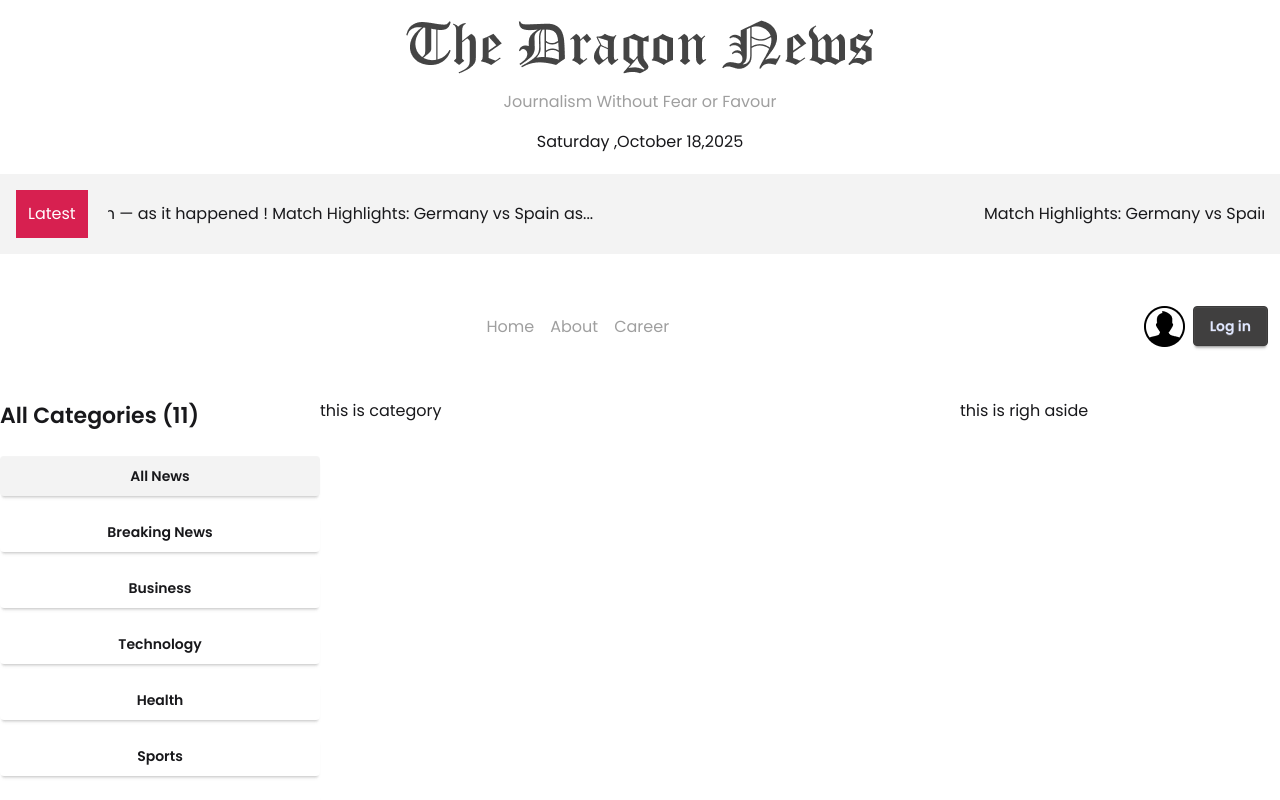
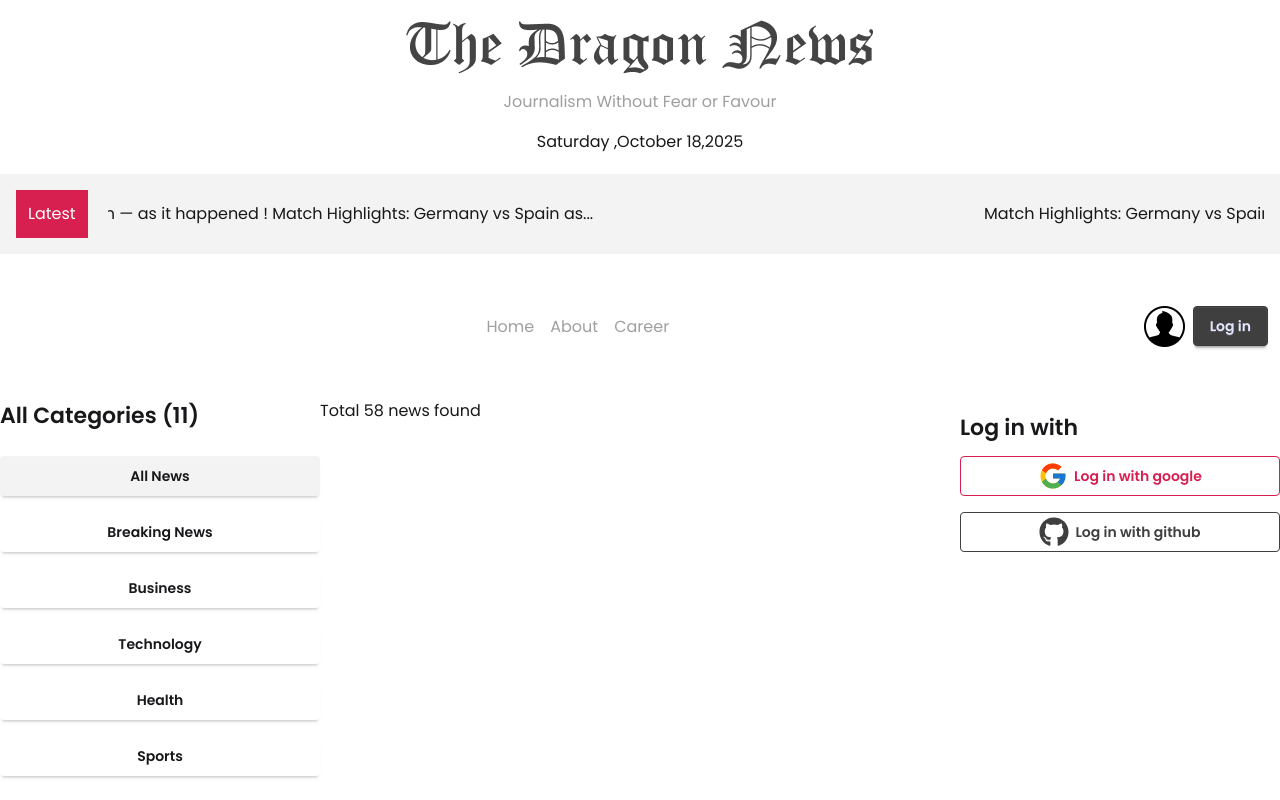
Before and after one commit to Sudipto-Sen-Gupto/Dragon-newspaper-project-react, a React (Vite) app: page /category/0 in a window 1280 px wide. Shown: the top 800 px of the page. Built offline with nearby package versions, Linux system fonts and the light colour scheme.

Commit message:
all news deploy

```diff
--- a/package.json
+++ b/package.json
@@ -16,6 +16,7 @@
     "react": "^19.1.1",
     "react-dom": "^19.1.1",
     "react-fast-marquee": "^1.6.5",
+    "react-icons": "^5.5.0",
     "react-router": "^7.9.4",
     "tailwindcss": "^4.1.14"
   },
--- a/src/component/rigtaside/Rightaside.jsx
+++ b/src/component/rigtaside/Rightaside.jsx
@@ -1,9 +1,15 @@
 import React from 'react';
-
+import { FcGoogle } from "react-icons/fc";
+import { FaGithub } from "react-icons/fa";
 const Rightaside = () => {
     return (
         <div>
-            this is righ aside
+           <h1 className='text-[22px] font-semibold my-3'>Log in with</h1>
+           <div className='space-y-4'>
+            <button className='btn  btn-outline btn-secondary w-full'><FcGoogle size={30}/> Log in with google </button>
+            <button className='btn btn-outline btn-primary w-full'>
+             <FaGithub size={30}/>  Log in with github</button>
+           </div>
         </div>
     );
 };
--- a/src/layout/router/router.jsx
+++ b/src/layout/router/router.jsx
@@ -15,8 +15,9 @@ export const router = createBrowserRouter([
                 Component:Home
             },{
                 path:"/category/:id",
+                loader:()=>fetch('/news.json'),
                 Component:Categorynews
-            }
+            },
            ]
     }
 ])
--- a/src/pages/categorynews/Categorynews.jsx
+++ b/src/pages/categorynews/Categorynews.jsx
@@ -1,9 +1,31 @@
-import React from 'react';
+import React, { useEffect, useState } from 'react';
+import { useLoaderData, useParams } from 'react-router';
 
 const Categorynews = () => {
+    const {id}=useParams();
+    const news=useLoaderData();
+    // const Id=Number (id);
+    // console.log(Id);
+    const [khobor,setKhobor]=useState([]);
+    useEffect(()=>{
+        if(id=="0"){
+            setKhobor(news)
+            return
+        }
+        else if(id=="1"){
+            const filterd=news.map(f=>f.others.is_today_pick===true);
+            setKhobor(filterd)
+
+        }
+        else{
+            const filterd=news.filter(f=>f.category_id==id);
+        setKhobor(filterd);
+        }
+    },[news,id])
+
     return (
         <div>
-            this is category
+          <h1>Total {khobor.length} news found</h1>
         </div>
     );
 };
```
Also changed, not shown: 1 other file (tests, documents, lock files or other folders).
